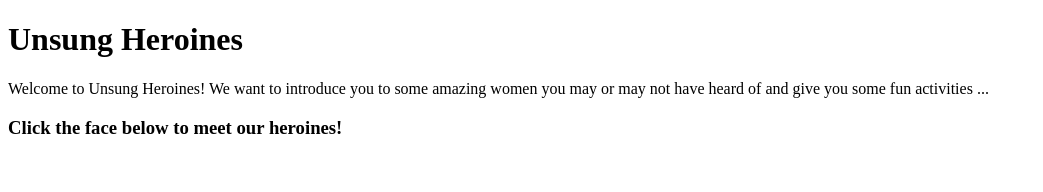
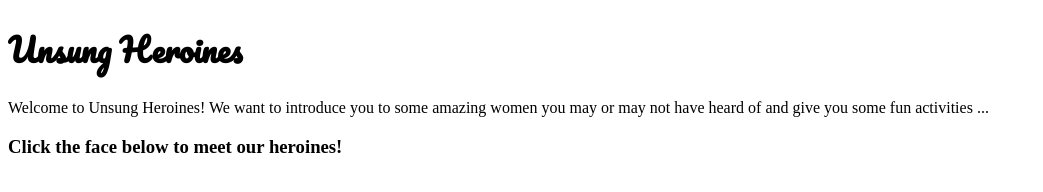
Before and after one commit to annabelohene/group_project, a plain HTML site: page index2.html in a window 1280 px wide. Shown: the whole page, without its empty margins (0-1043 px from the left). Drawn offline with Linux system fonts and the light colour scheme; files that its build step writes are made by us from their sources.

Commit message:
adding title font

```diff
--- a/index2.html
+++ b/index2.html
@@ -4,6 +4,7 @@
     <head>
       <title>Unsung Heroines</title>
       <link rel="stylesheet" type="text/css" href="css/styles.css">
+      <link href="https://fonts.googleapis.com/css?family=Pacifico&display=swap" rel="stylesheet">
     </head>
 
     <body>
--- a/styles.css
+++ b/styles.css
@@ -0,0 +1,8 @@
+body {
+
+}
+
+h1 {
+  color: black;
+  font-family: 'Pacifico', cursive;
+}
```
